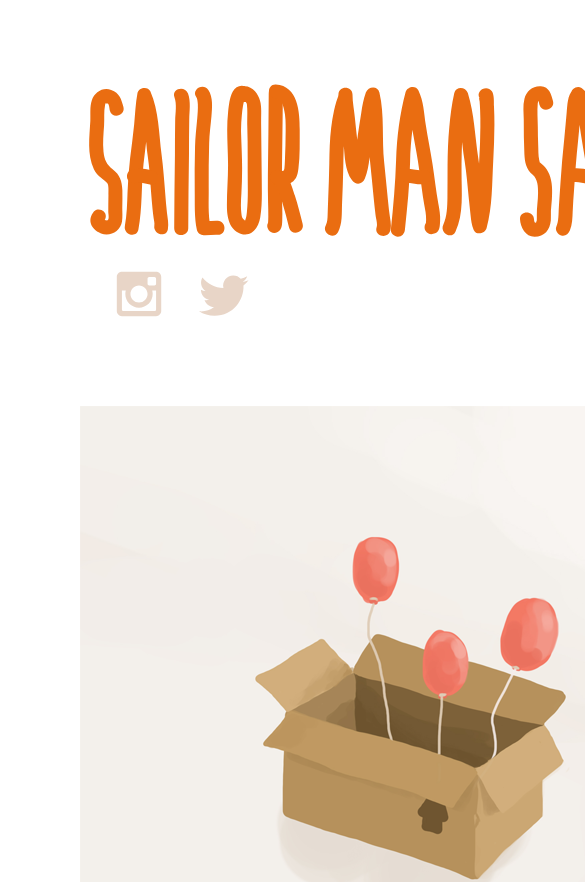
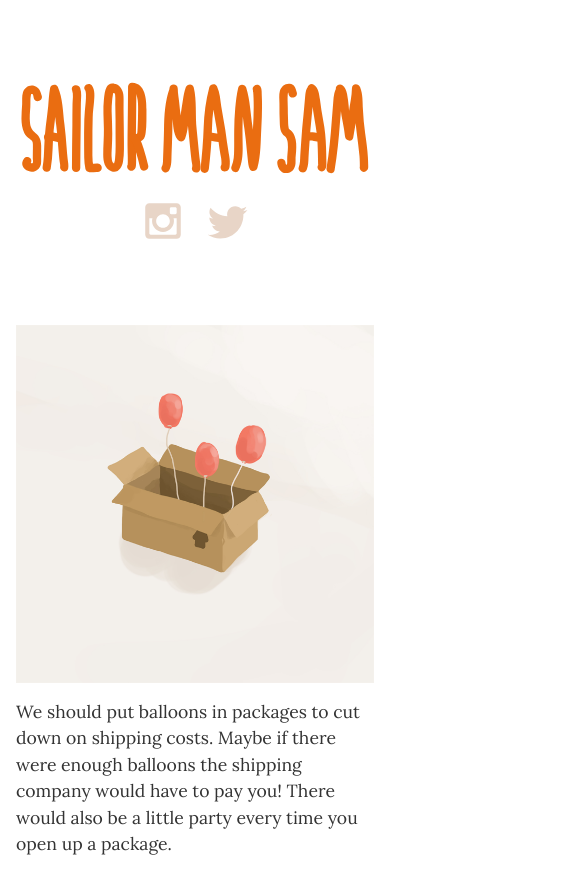
Before and after one commit to sailormansam/sailormansam, a website: page src/index.html in a window 390 px wide. Shown: the top 882 px of the page, 585 px wide, since content can reach past the window. Drawn offline with Linux system fonts and the light colour scheme.

Commit message:
site is responsive

```diff
--- a/src/css/main.css
+++ b/src/css/main.css
@@ -20,10 +20,15 @@ header {
 }
 
 header img {
-	height: 10em;
+	max-width: 600px;
+	width: 100%;
 }
 
 .social {
+	display: inline-block;
+}
+
+.social a {
 	display: inline-block;
 	width: 5em;
 	fill: #E8D5C7;
@@ -34,7 +39,7 @@ header img {
 	transition: all 0.2s ease;
 }
 
-.social:hover {
+.social a:hover {
 	fill: #45565e;
 }
 
@@ -45,16 +50,36 @@ main {
 article {
 	color: #333333;
 	display: flex;
-	flex-flow: row wrap
+	flex-flow: row;
+	align-items: stretch;
+	padding-bottom: 10em;
+	position: relative;
 }
 
 article img {
-	order: 1;
+	margin-right: 2.5em;
+	margin-bottom: 2.5em;
+	max-width: 685px;
+	width: 100%;
+	height: 100%;
+}
+
+article:after {
+	display: block;
+	content: "";
+	width: 7em;
+	height: 8em;
+	background-image: url(../images/stop.svg);
+	position: absolute;
+	left: 50%;
+	margin-left: -3.5em;
+	bottom: 0;
+	background-size: 100%;
+	background-repeat: no-repeat;
 }
 
 .copy {
-	order: 2;
-	width: 40em;
+	max-width: 40em;
 	position: relative;
 }
 
@@ -62,13 +87,13 @@ blockquote {
 	font-family: Lora;
 	line-height: 1.5;
 	font-size: 1.5em;
-	margin: 0 0 0 5em;
+	margin: 0 0 0 3.3em;
 }
 
 blockquote:before {
 	content: '\201C';
 	position: absolute;
-	left: 0.4em;
+	left: 0;
 	top: -0.3em;
 	font-size: 5.5em;
 	font-family: Lora;
@@ -79,3 +104,81 @@ blockquote:before {
 footer {
 	margin: 5em 0;
 }
+
+@media all and (max-width: 82em) {
+	header {
+		text-align: center;
+		margin-right: 2em;
+		margin-left: 2em;
+	}
+
+	main {
+		margin: 0 2em;
+	}
+
+	.social {
+		display: flex;
+		justify-content: center;
+	}
+
+	.social a {
+		left: 0;
+	}
+
+	article {
+		flex-flow: row wrap;
+		justify-content: center;
+	}
+
+	article img {
+		margin-right: 0;
+	}
+}
+
+@media all and (max-width: 42em) {
+	blockquote {
+		font-size: 1.2em;
+	}
+
+	article {
+		padding-bottom: 8em;
+	}
+
+	article:after {
+		width: 4em;
+		height: 4em;
+		margin-left: -2em;
+	}
+}
+
+@media all and (max-width: 25em) {
+	header {
+		margin-right: 1em;
+		margin-left: 1em;
+	}
+
+	main {
+		margin: 0 1em;
+	}
+
+	blockquote {
+		margin-left: 0;
+		font-size: 1.1em;
+	}
+
+	blockquote:before {
+		content: "";
+	}
+
+	article img {
+		margin-bottom: 1em;
+	}
+
+	.social a {
+		width: 4em;
+	}
+
+	article {
+		padding-bottom: 6em;
+	}
+}
--- a/src/index.html
+++ b/src/index.html
@@ -16,16 +16,18 @@
 	<body>
 		<header>
 			<img src="images/sailormansam.svg" alt="Sailor Man Sam">
-			<a class="social" href="//instagram.com/sailormansam/" target="_blank">
+			<div class="social">
+				<a href="//instagram.com/sailormansam/" target="_blank">
 					<svg viewBox="0 0 512 512">
 						<path d="M365.3 234.1h-24.7c1.8 7 2.9 14.3 2.9 21.9 0 48.3-39.2 87.5-87.5 87.5 -48.3 0-87.5-39.2-87.5-87.5 0-7.6 1.1-14.9 2.9-21.9h-24.7V354.4c0 6 4.9 10.9 10.9 10.9H354.4c6 0 10.9-4.9 10.9-10.9V234.1H365.3zM365.3 157.6c0-6-4.9-10.9-10.9-10.9h-32.8c-6 0-10.9 4.9-10.9 10.9v32.8c0 6 4.9 10.9 10.9 10.9h32.8c6 0 10.9-4.9 10.9-10.9V157.6zM256 201.3c-30.2 0-54.7 24.5-54.7 54.7 0 30.2 24.5 54.7 54.7 54.7 30.2 0 54.7-24.5 54.7-54.7C310.7 225.8 286.2 201.3 256 201.3M365.3 398.1H146.7c-18.1 0-32.8-14.7-32.8-32.8V146.7c0-18.1 14.7-32.8 32.8-32.8h218.7c18.1 0 32.8 14.7 32.8 32.8v218.7C398.1 383.4 383.5 398.1 365.3 398.1"/>
 					</svg>
 				</a>
-			<a class="social" href="//twitter.com/sailormansam/" target="_blank">
+				<a href="//twitter.com/sailormansam/" target="_blank">
 					<svg viewBox="0 0 512 512">
 						<path d="M419.6 168.6c-11.7 5.2-24.2 8.7-37.4 10.2 13.4-8.1 23.8-20.8 28.6-36 -12.6 7.5-26.5 12.9-41.3 15.8 -11.9-12.6-28.8-20.6-47.5-20.6 -42 0-72.9 39.2-63.4 79.9 -54.1-2.7-102.1-28.6-134.2-68 -17 29.2-8.8 67.5 20.1 86.9 -10.7-0.3-20.7-3.3-29.5-8.1 -0.7 30.2 20.9 58.4 52.2 64.6 -9.2 2.5-19.2 3.1-29.4 1.1 8.3 25.9 32.3 44.7 60.8 45.2 -27.4 21.4-61.8 31-96.4 27 28.8 18.5 63 29.2 99.8 29.2 120.8 0 189.1-102.1 185-193.6C399.9 193.1 410.9 181.7 419.6 168.6z"/>
 					</svg>
 				</a>
+			</div>
 		</header>
 		<main>
 			<article>
```
Also changed, not shown: dist/css/main.min.css, dist/images/stop.svg (added), dist/index.html, src/images/stop.svg (added). Lines whose indentation alone changed are shown as unchanged.
